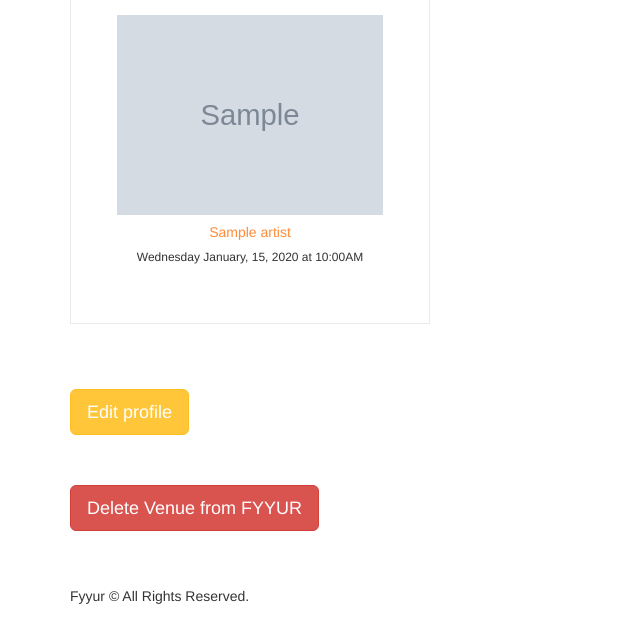
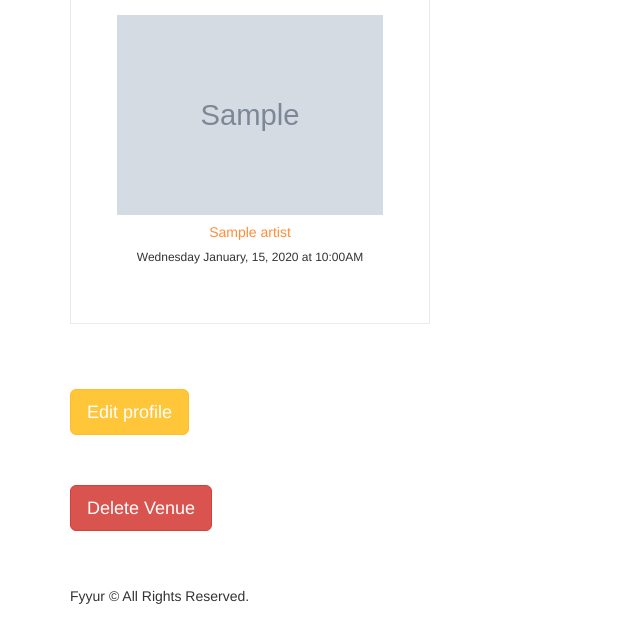
Before and after one commit to sjoerdvellinga/fyyur, a Flask app: page /venues/1 in a window 1280 px wide. Shown: the part 701-1342 px from the top of the page, without its empty margins (0-640 px from the left). Run offline with Flask 2, Linux system fonts and the light colour scheme; tables that the repository leaves empty hold one stand-in row (values such as "Sample post"); grey boxes marked "Sample" are stand-in pictures; some libraries are stand-ins or nearby versions.

Commit message:
allign delete button

```diff
--- a/templates/pages/show_artist.html
+++ b/templates/pages/show_artist.html
@@ -74,7 +74,7 @@
 <section>
 	<form action="{{artist.id}}/edit" method="GET">
 		<button type="submit" class="btn btn-margin">Edit profile</button>
-		<button type="submit" onclick="deleteClickHandler(this)" data-id="{{ artist.id }}" class="btn btn-primary btn-lg"
+		<button type="submit" onclick="deleteClickHandler(this)" data-id="{{ artist.id }}" class="btn btn-danger btn-lg btn-margin"
         style="width: 200px;">Delete Artist</button>
 	</form>
 </section>
--- a/templates/pages/show_venue.html
+++ b/templates/pages/show_venue.html
@@ -81,7 +81,7 @@
 </section>
 <section>
 	<form action="{{venue.id}}/delete" method="GET">
-			<button type="button"class="btn btn-danger btn-lg btn-margin" data-id={{venue.id}} onclick="handleVenueDelete(event)"> Delete Venue from FYYUR</button>
+			<button type="button"class="btn btn-danger btn-lg btn-margin" data-id={{venue.id}} onclick="handleVenueDelete(event)"> Delete Venue</button>
 	</form>
 </section>
 <!-- TODO: move script to Static/JS script file -->
```
